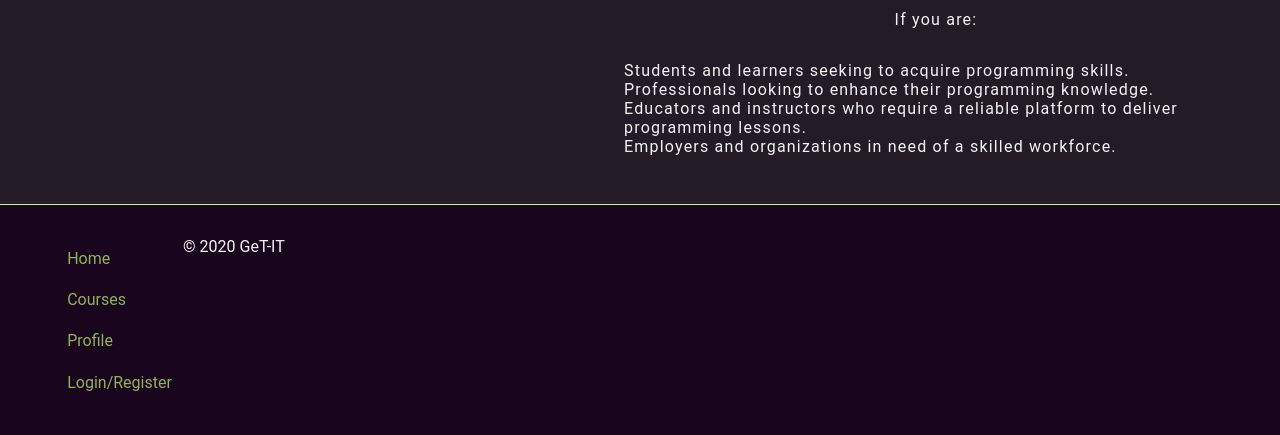
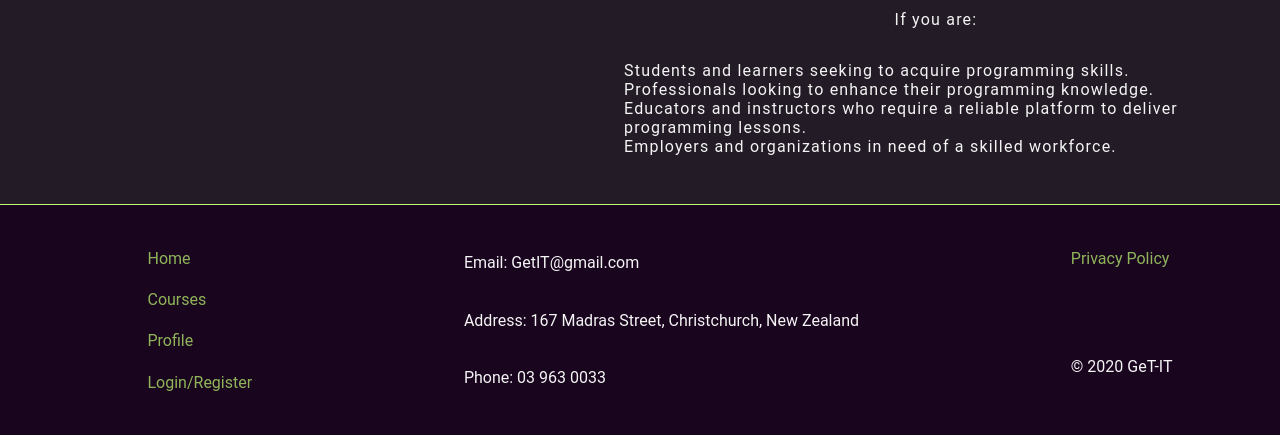
Before and after one commit to The-Digital-Dilemma/GetIT, a Django app: page / in a window 1280 px wide. Shown: the part 1711-2146 px from the top of the page. Run offline with Django 4.2, Linux system fonts and the light colour scheme.

Commit message:
Adding links and styling footer
Links and contact details added, basic styling added.

```diff
--- a/GetIT/static/css/style.css
+++ b/GetIT/static/css/style.css
@@ -200,9 +200,16 @@ footer {
   background-color: var(--background-color-dark);
   border-top: 0.1em solid var(--primary-color);
   display: flex;
+  justify-content: space-around;
 }
 
 /*  FOOTER - NAVIGATION SECTION */
+
+.footer-list {
+  display: flex;
+  flex-direction: column;
+  justify-content: space-between;
+}
 
 .footer-link {
   text-decoration: none;
@@ -212,6 +219,10 @@ footer {
 
 .footer-link:hover {
   opacity: 100%;
+}
+
+.footer-contact-list li {
+  padding: 0;
 }
 
 /*  COURSES-LIST SECTION */
--- a/GetIT/static/templates/base.html
+++ b/GetIT/static/templates/base.html
@@ -28,7 +28,7 @@
 
     <main>{% block content %} {% endblock %}</main>
     <footer>
-      <ul class="footer-navigation-list">
+      <ul class="footer-navigation-list footer-list">
         <li>
           <a
           class="footer-link"
@@ -63,7 +63,28 @@
         </li>
         {% endif %}
       </ul>
-      <p class="copyright">&copy; 2020 GeT-IT</p>
+      <ul class="footer-contact-list footer-list">
+        <li class="footer-contact-detail">
+          <p>Email: GetIT@gmail.com</p>
+        </li>
+        <li class="footer-contact-detail">
+          <p>Address: 167 Madras Street, Christchurch, New Zealand</p>
+        </li>
+        <li class="footer-contact-detail">
+          <p>Phone: 03 963 0033</p>
+        </li>
+      </ul>
+      <ul class="footer-legal-section footer-list">
+        <li class="foote-legal-detail">
+          <a
+          class="footer-link"
+          href=""
+          >Privacy Policy</a>
+        </li>
+        <li class="footer-legal-detail">
+          <p class="copyright">&copy; 2020 GeT-IT</p>
+        </li>
+      </ul>
     </footer>
   </body>
 </html>
```
